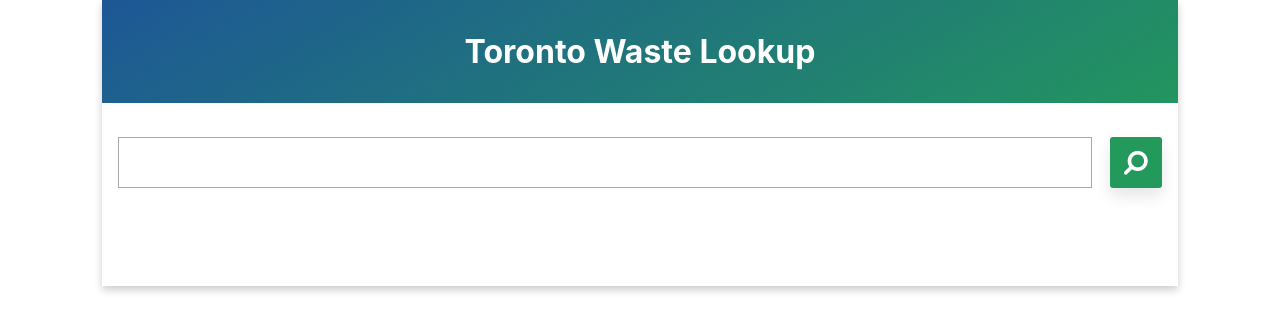
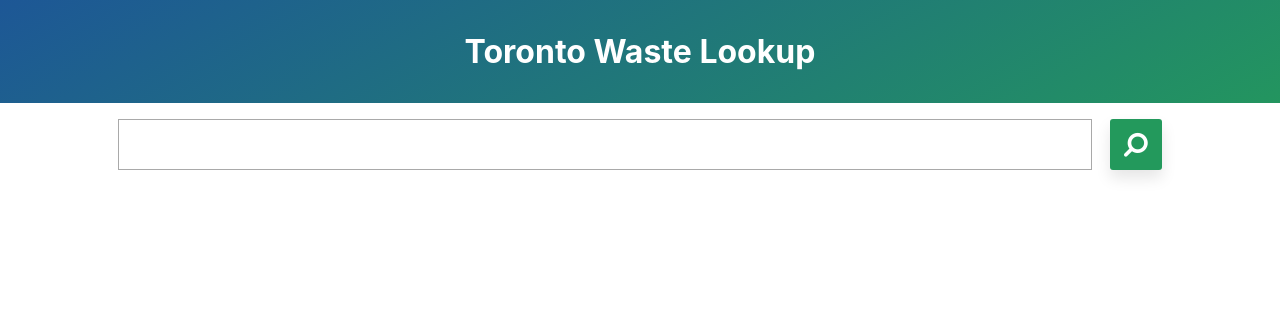
Before and after one commit to mdanics/waste_lookup, a React (Create React App) app: page / in a window 1280 px wide. Shown: the top 332 px of the page. Built offline with nearby package versions, Linux system fonts and the light colour scheme.

Commit message:
minor ui changes

```diff
--- a/src/App.css
+++ b/src/App.css
@@ -10,9 +10,6 @@
 form {
     display: flex;
     flex-wrap: wrap;
-    /*width: 85%;*/
-    margin: 18px auto;
-    padding-bottom: 4vh;
 }
 
 .search-bar {
@@ -67,12 +64,9 @@
   flex: 1;
 }
 
-.card {
+.container{
+    padding: 16px;
     margin: 0 8% 0 8%;
-}
-
-.container{
-    padding: 16px
 }
 .container ul {
     margin: 0 0 0 0;
@@ -88,6 +82,10 @@
 
 .container ul {
     -webkit-padding-start: 0;
+}
+
+.results .col {
+    display: list-item;
 }
 
 .favourites {
@@ -128,13 +126,10 @@
 }
 
 @media only screen and (max-width: 900px){
-    .card {
+    .container {
         margin: 0;
     }
-}
-
-@media only screen and (min-width: 900px){
-    .card {
-      box-shadow: 0 4px 8px 0 rgba(0,0,0,0.2);
+    .container ul {
+    margin: 0 0 0 10%;
     }
 }
```
